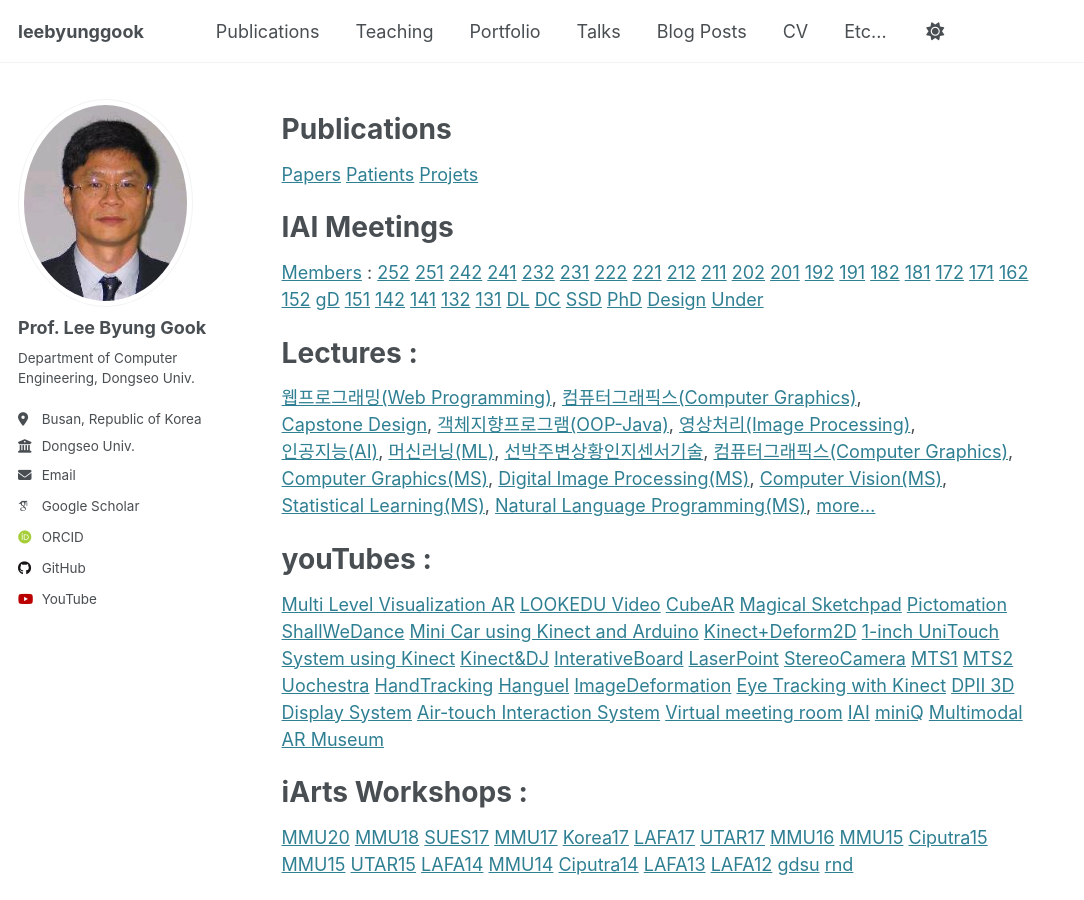
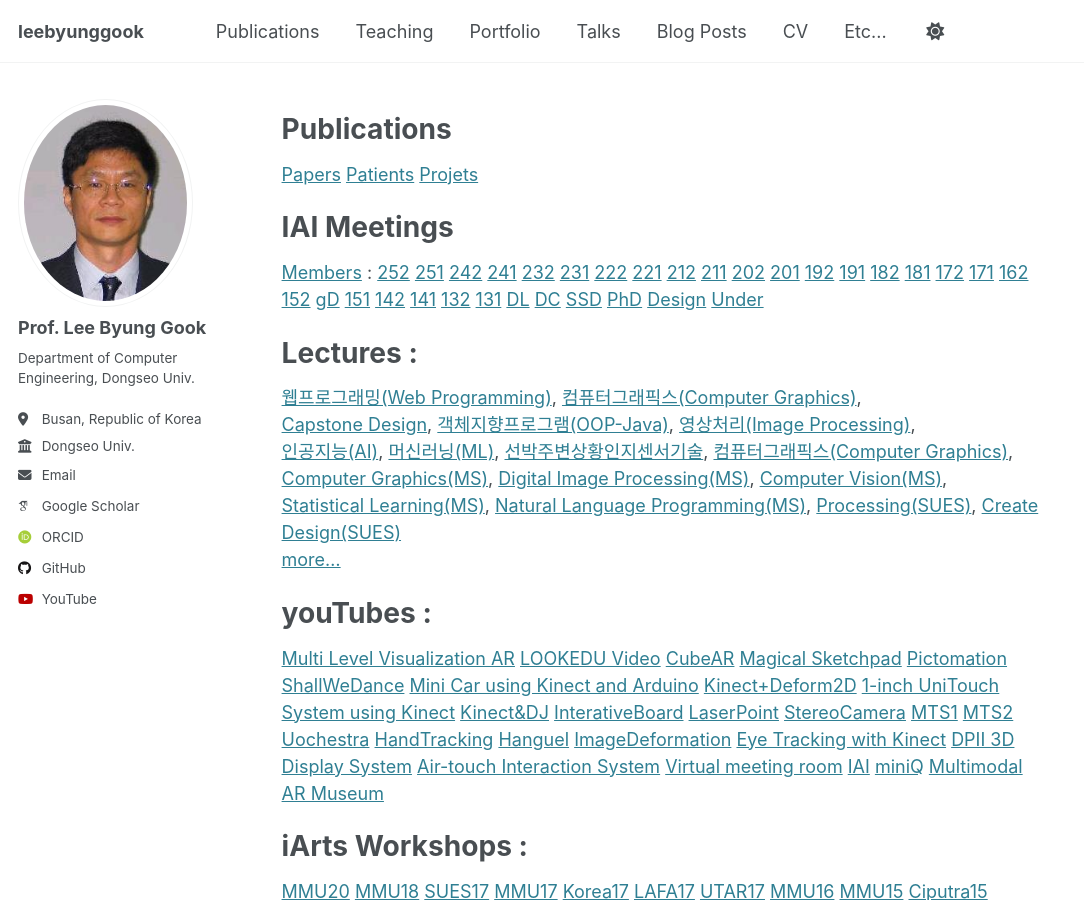
Before and after one commit to leebyunggook/leebyunggook.github.io, a Jekyll site: the page built from _pages/about.md, in a window 1280 px wide and 900 px high. Shown: the whole window, without its empty margins (0-1084 px from the left). Built offline with Jekyll 4.4.1, drawn with Linux system fonts in a browser that asks for light colours; some web fonts are replaced.

Commit message:
Update about.md

```diff
--- a/_pages/about.md
+++ b/_pages/about.md
@@ -65,7 +65,10 @@ Lectures :
 [Computer Vision(MS)](https://drive.google.com/open?id=1sB1zkrUjNu39_mJV-ewqLZBx7sBneBe96yJoPJS1l6Q),
 [Statistical Learning(MS)](https://docs.google.com/document/d/1-Mk8ICZ-cTzDBHtl2xLuo3tRAFYpiFSyscE4lYNY0f8/edit?usp=sharing),
 [Natural Language Programming(MS)](https://docs.google.com/document/d/1v-VuDiE1_xePzTqUUiEVHEiV_AgnpWlQcBTYa6g9GsY/edit?usp=sharing),
+[Processing(SUES)](https://sg.docworkspace.com/d/cIHSvpJlBpLiVxgY?from=dch),
+[Create Design(SUES)](https://sg.docworkspace.com/d/cICevpJlBwsfIxwY?from=dch)
 [more...](http://kowon.dongseo.ac.kr/~lbg/lectures.html)
+
 
 youTubes :
 ======
```
